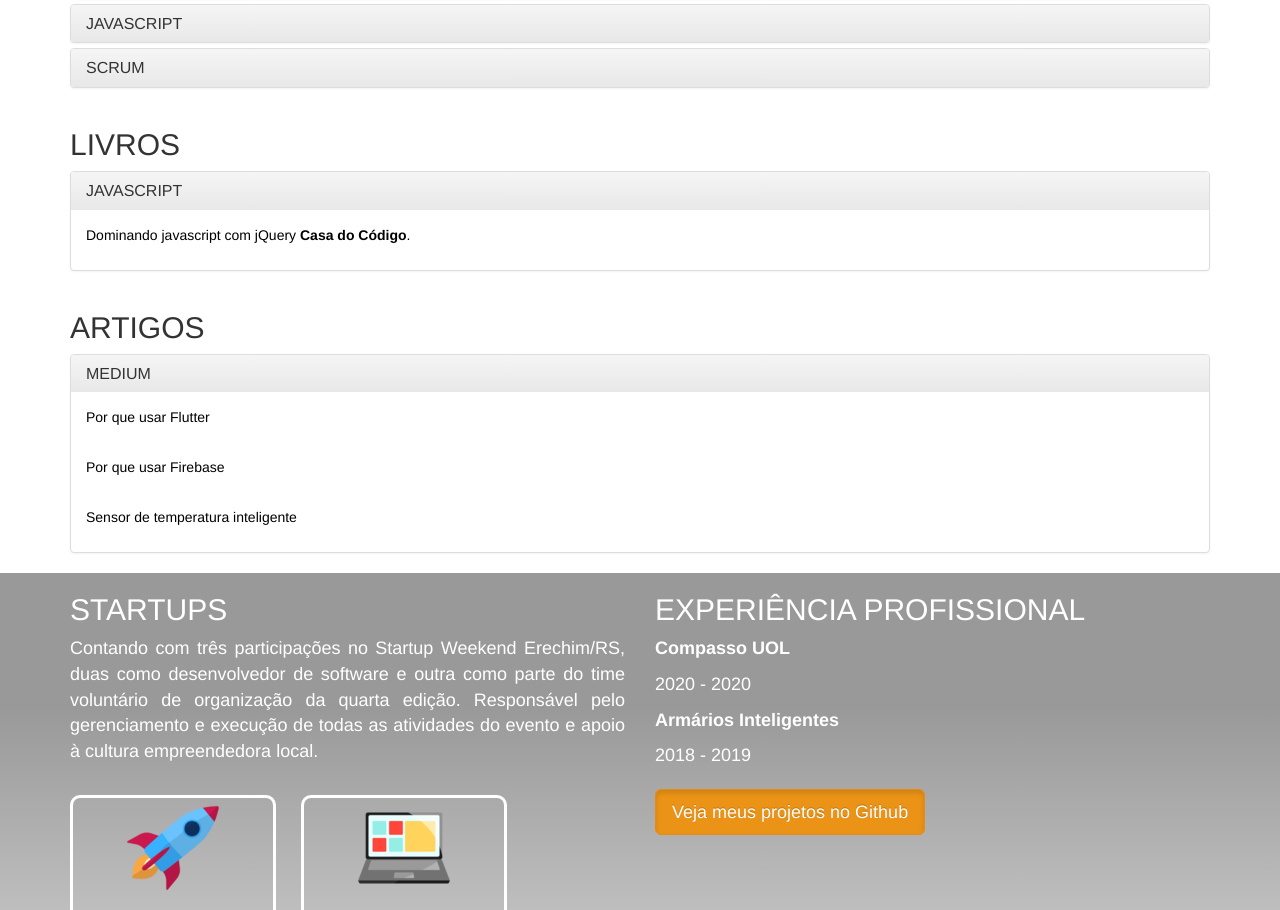
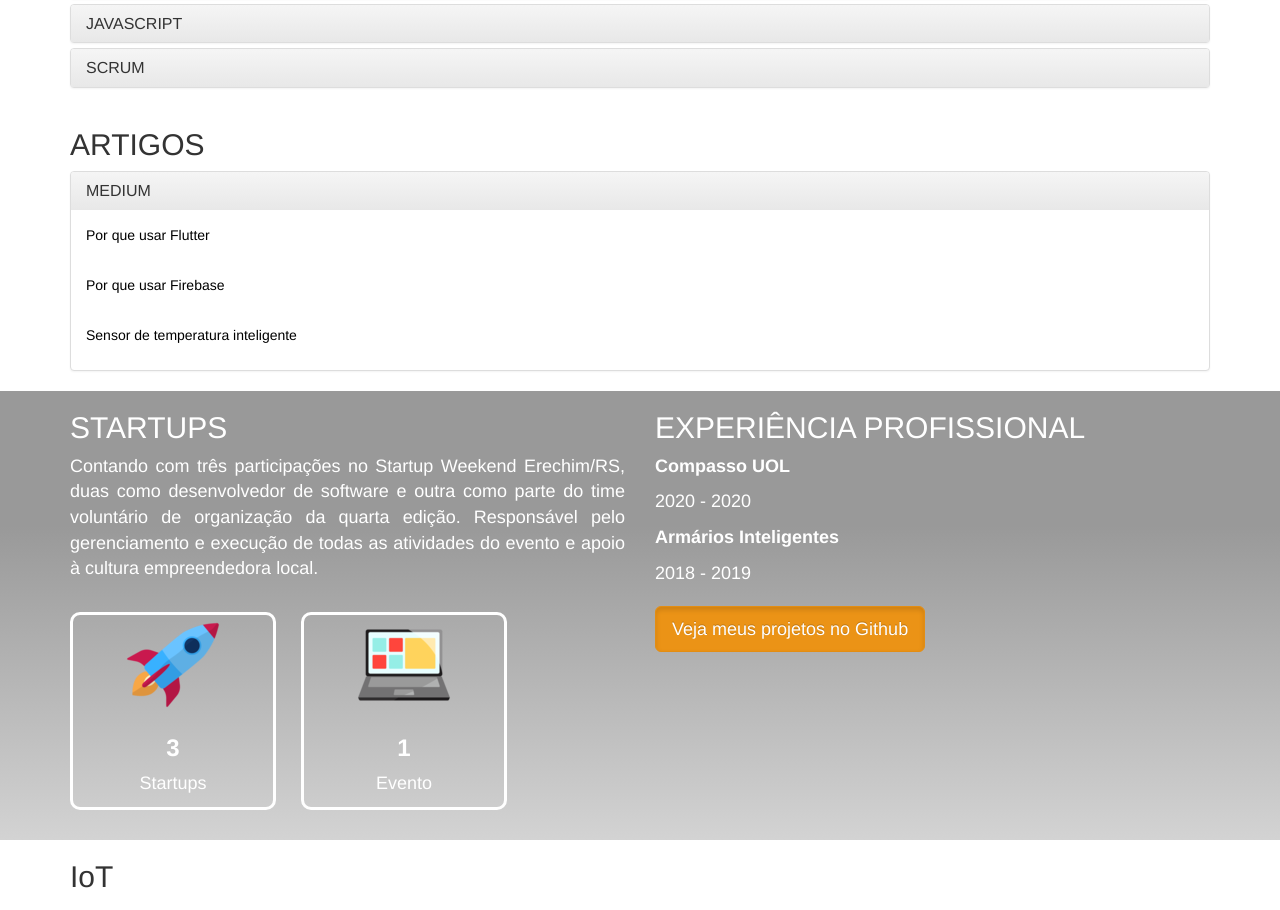
Before and after one commit to jacksonn455/jacksonn455.github.io, a plain HTML site: page index.html in a window 1280 px wide. Shown: the part 1779-2689 px from the top of the page. Drawn offline with nearby package versions, Linux system fonts and the light colour scheme.

Commit message:
atualizacao

```diff
--- a/index.html
+++ b/index.html
@@ -58,7 +58,7 @@
                             <a href="#mini-cursos">MINICURSOS</a>
                         </li>
                         <li>
-                            <a href="#livros">LIVROS</a>
+                            <a href="#artigos">ARTIGOS</a>
                         </li>
                         <li>
                             <a href="#id-competencia">STARTUPS</a>
@@ -645,27 +645,7 @@
                 </div>
         </section>
 
-
-        <section id="livros" class="container">
-            <h2>LIVROS</h2>
-            <div class="panel-group" id="paineis-livro">
-                <div class="panel panel-default">
-                    <div class="panel-heading">
-                        <h3 class="panel-title" data-toggle="collapse" data-target="#primeiro-paragrafo-livro"
-                            data-parent="#paineis-livro">JAVASCRIPT</h3>
-                    </div>
-                    <div id="primeiro-paragrafo-livro" class="collapse in">
-                        <div class="panel-body">
-                            <a href="https://github.com/jacksonn455/loja-jquery" target="_blank">
-                                <p class="texto-aplicativo">Dominando javascript com jQuery <strong>Casa do
-                                        Código</strong>.</p>
-                            </a>
-                        </div>
-                    </div>
-                </div>
-        </section>
-
-        <section id="livros" class="container">
+        <section id="artigos" class="container">
             <h2>ARTIGOS</h2>
             <div class="panel-group" id="paineis-artigo">
                 <div class="panel panel-default">
```
